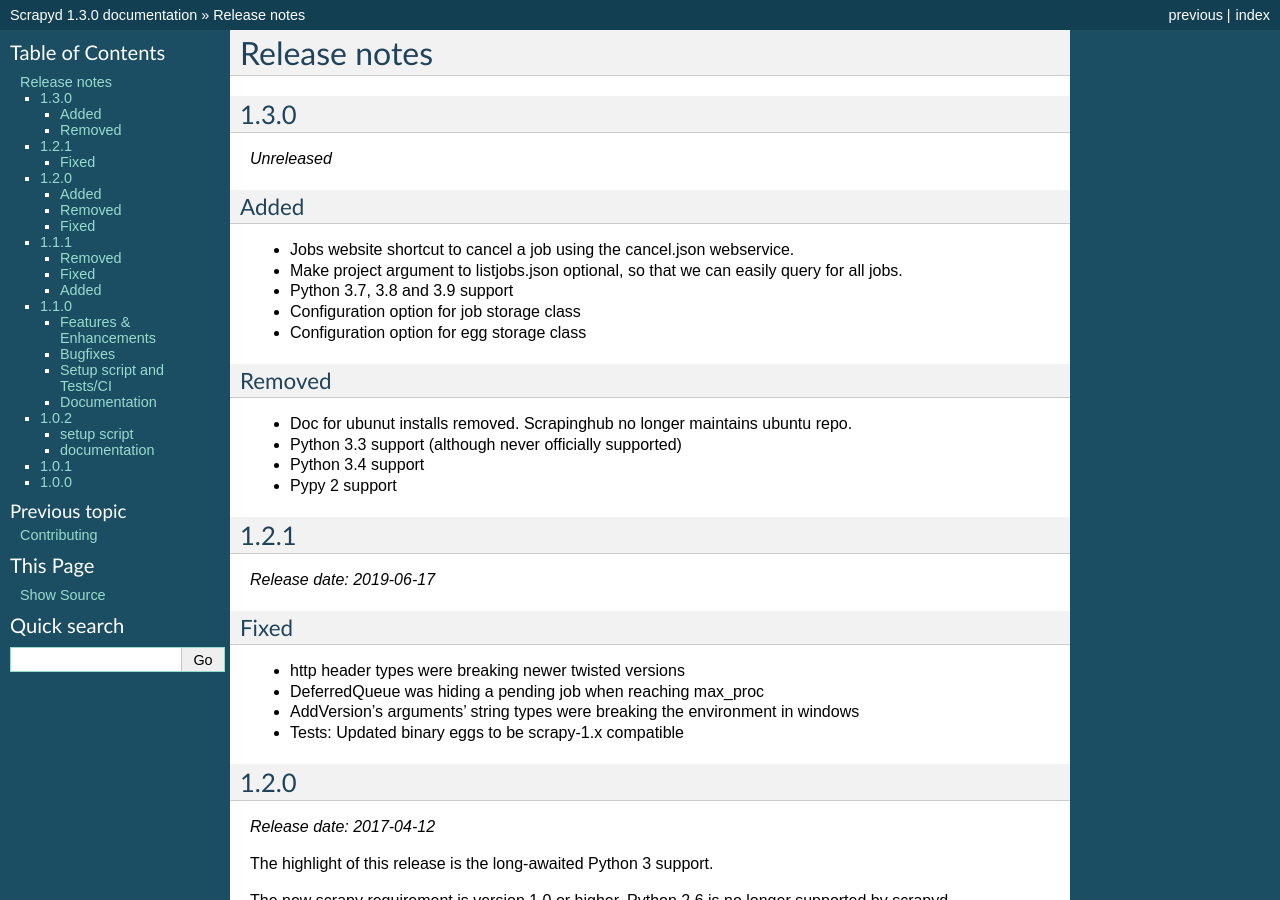
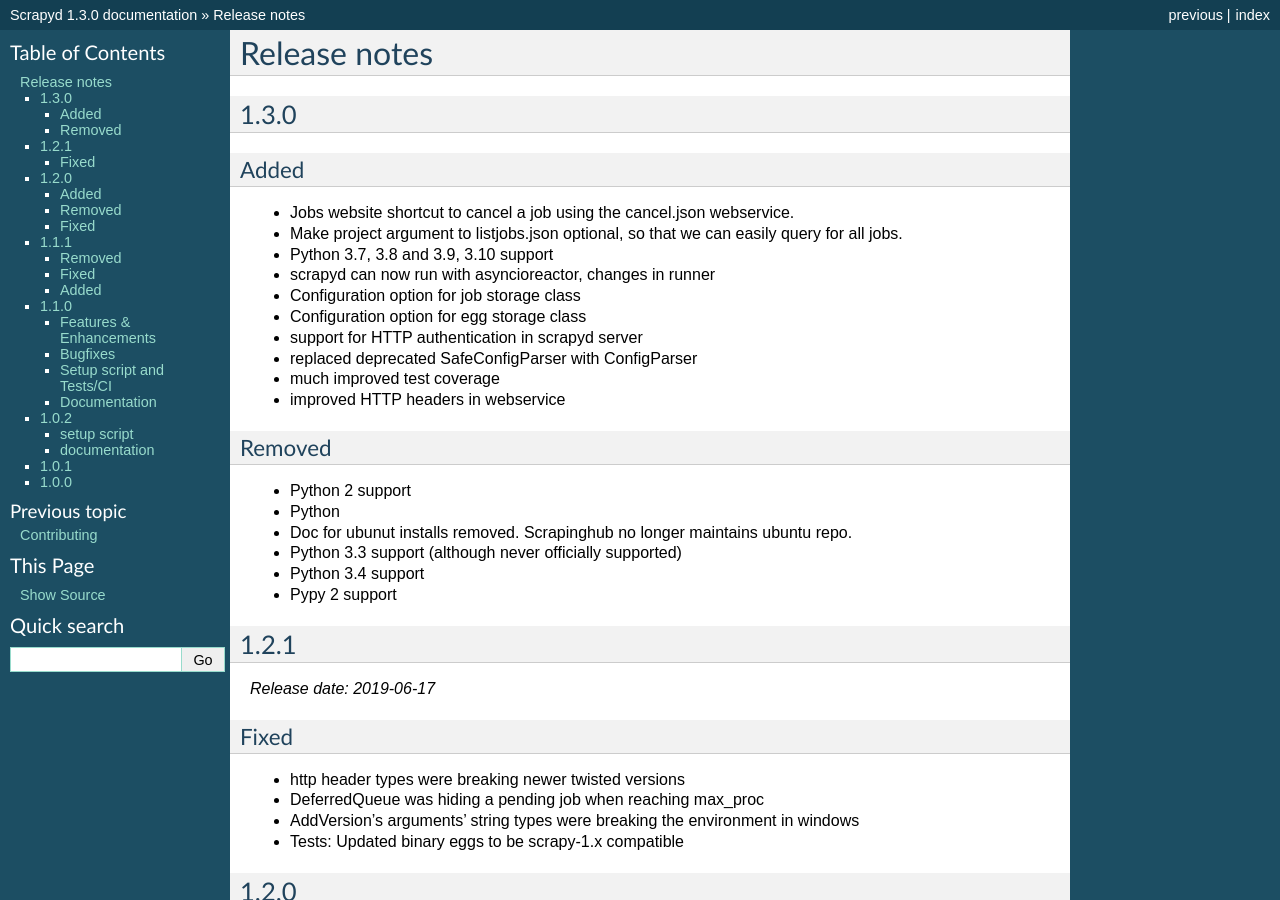
Before and after one commit to scrapy/scrapyd, a Sphinx documentation site: the page built from docs/news.rst, in a window 1280 px wide and 900 px high. Built offline with Sphinx 7.4.7, drawn with Linux system fonts in a browser that asks for light colours.

Commit message:
news.rst + setup.py for new release

```diff
--- a/docs/news.rst
+++ b/docs/news.rst
@@ -5,7 +5,6 @@
 
 1.3.0
 -----
-*Unreleased*
 
 Added
 ~~~~~
@@ -13,13 +12,21 @@
 - Jobs website shortcut to cancel a job using the cancel.json webservice.
 - Make project argument to listjobs.json optional,
   so that we can easily query for all jobs.
-- Python 3.7, 3.8 and 3.9 support
+- Python 3.7, 3.8 and 3.9, 3.10 support
+- scrapyd can now run with asyncioreactor, changes in runner
+
 - Configuration option for job storage class
 - Configuration option for egg storage class
+- support for HTTP authentication in scrapyd server
+- replaced deprecated SafeConfigParser with ConfigParser
+- much improved test coverage
+- improved HTTP headers in webservice
 
 Removed
 ~~~~~~~
 
+- Python 2 support
+- Python
 - Doc for ubunut installs removed. Scrapinghub no longer maintains ubuntu repo.
 - Python 3.3 support (although never officially supported)
 - Python 3.4 support
--- a/setup.py
+++ b/setup.py
@@ -27,13 +27,12 @@
     'zip_safe': False,
     'classifiers': [
         'Programming Language :: Python',
-        'Programming Language :: Python :: 2.7',
         'Programming Language :: Python :: 3',
-        'Programming Language :: Python :: 3.5',
         'Programming Language :: Python :: 3.6',
         'Programming Language :: Python :: 3.7',
         'Programming Language :: Python :: 3.8',
         'Programming Language :: Python :: 3.9',
+        'Programming Language :: Python :: 3.10',
         'License :: OSI Approved :: BSD License',
         'Operating System :: OS Independent',
         'Development Status :: 5 - Production/Stable',
```
